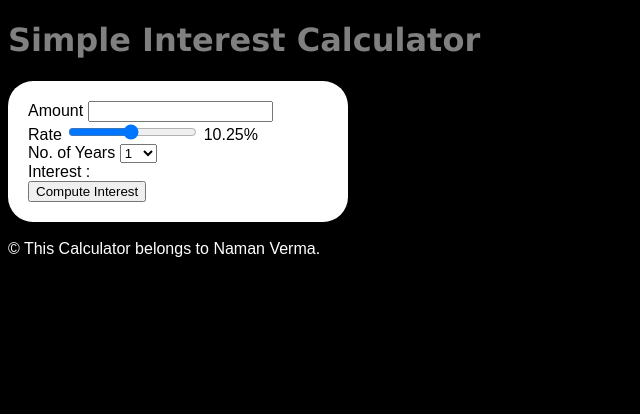
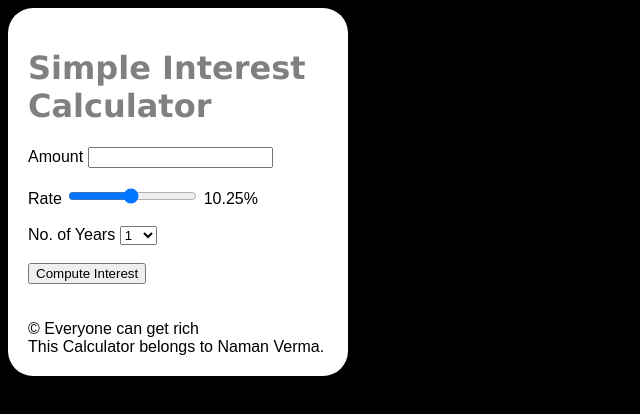
Before and after one commit to NamanVer02/Simple-Interest-Calculator, a plain HTML site: page index.html in a window 1280 px wide. Shown: the whole page, without its empty margins (0-640 px from the left). Drawn offline with Linux system fonts and the light colour scheme.

Commit message:
Update index.html

```diff
--- a/index.html
+++ b/index.html
@@ -3,17 +3,17 @@
     <head>
         <script src="script.js"></script>
         <link rel="stylesheet" href="style.css">
-        <title>Simple Interest Calculator</title>
+        <title>Web - App Simple Interest Calculator</title>
     </head>
     <body>
-        <h1>Simple Interest Calculator</h1>
+        <div class="maindiv">
+            <h1>Simple Interest Calculator</h1>
 
-        <div class="maindiv">
             Amount
-                <input type="number"  id="principal"><br>
+                <input type="number"  id="principal"><br><br>
             Rate
                 <input type="range" id="rate" max="20" min="1" value="10.25" step="0.25" onchange="updateRate()">
-                <span id="rate_val">10.25%</span><br>
+                <span id="rate_val">10.25%</span><br><br>
             No. of Years
                 <select id="years">
                     <option value="1">1</option>
@@ -26,18 +26,13 @@
                     <option value="8">8</option>
                     <option value="9">9</option>
                     <option value="10">10</option>
-                </select><br>
-            Interest :
-                <span id="result">
-
-                </span><br>
+                </select><br><br>
 
             <button onclick="compute()">Compute Interest</button>
-            <span id="result"></span>
+            <br>
+            <span id="result"></span><br><br>
+            &#169; Everyone can get rich <br>
+            This Calculator belongs to Naman Verma.
         </div>
-        <br>
-        <footer>
-            &#169; This Calculator belongs to Naman Verma.
-        </footer>
     </body>
 </html>
```
